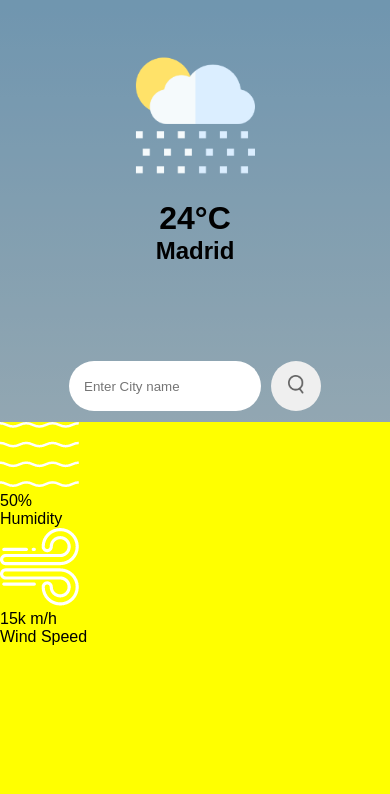
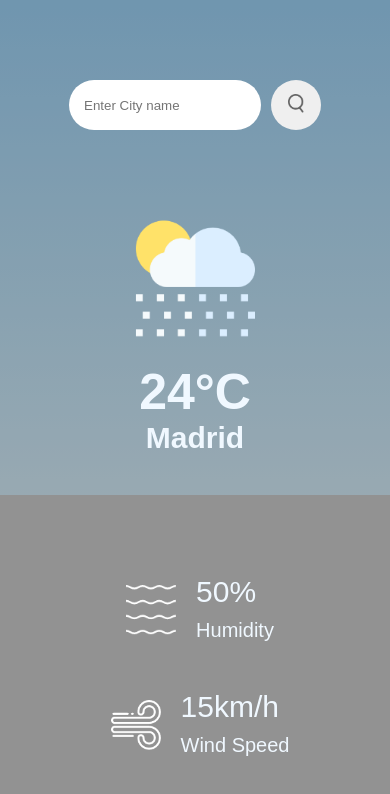
Before and after one commit to Nikola-kl/Simple-Weather-App, a plain HTML site: page index.html in a window 390 px wide. Drawn offline with Linux system fonts and the light colour scheme.

Commit message:
Design changes/responsiveness

```diff
--- a/index.html
+++ b/index.html
@@ -19,27 +19,28 @@
                 <input class="inputField" type="text" placeholder="Enter City name">
                 <button><img src="Img/search.png" alt=""></button>
             </div>
+
         </div>
         <div class="BottomContainer">
-            <div class="card"></div>
-            <div class="details">
+            <!-- <div class="card"></div> -->
+            <!-- <div class="details"> -->
                 <div class="col">
                     <img src="Img/humidity.png" alt="">
                         <div>
-                            <p class="humidity">50%</p>
+                            <p class="weather-text">50%</p>
                             <p>Humidity</p>
                         </div>
                 </div>
                 <div class="col">
                     <img src="Img/wind.png" alt="">
                         <div>
-                            <p class="wind">15k m/h</p>
+                            <p class="weather-text">15km/h</p>
                             <p>Wind Speed</p>
                         </div>
                 </div>
             </div>
         </div>
-    </div>
+    <!-- </div> -->
 </body>
 <script src="main.js"></script>
 </html>
--- a/style.css
+++ b/style.css
@@ -5,9 +5,15 @@
     font-family: Arial, Helvetica, sans-serif;
 }
 
+
+/*------------------TOP CONTAINER DESIGN ----------------*/
+
+
 body {
     background: linear-gradient(rgb(151, 204, 247), white);
     height: 100vh;
+    min-width: 290px;
+
 }
 
 .page-wrapper {
@@ -25,6 +31,7 @@ body {
     height: 100%;
     width: 100%;
     flex-wrap: wrap;
+    padding: 20px;
 }
 
 .UpperContainer .temperatureBox {
@@ -45,7 +52,9 @@ body {
     align-items: flex-start;
     /* margin: 50px; */
     padding-top: 50px;
+    padding-bottom: 35px;
     flex-shrink: 0;
+
 }
 
 .UpperContainer button {
@@ -77,13 +86,75 @@ body {
     border-width: 1px;
 }
 
+@media(max-width: 473px) {
+    .UpperContainer .inputFieldBox {
+        order: 1
+    }
+    .UpperContainer .temperatureBox {
+        order: 2;
+    }
+}
+
 .weather-icon {
     width: 170px;
-    margin-top: 30px;
+    margin-top: 18px;
 }
+
+
+.temp {
+    font-size: 50px;
+    /* font: 700; */
+    color: aliceblue;
+}
+
+.city {
+    font-size: 30px;
+    /* font: 300; */
+    color: aliceblue;
+}
+
+/* ----------   BOTTOM CONTAINER DESIGN -----------------*/
+
 
 .BottomContainer {
     position: relative;
     height: 100%;
-    background: yellow;
+    background: rgb(146, 146, 146);
+    display: flex;
+    justify-content: space-around;
+    /* height: 320px; */
+    height: 100%;
+    width: 100%;
+    flex-wrap: wrap;
+    flex-direction: row;
+    padding: 60px;
 }
+
+
+.col {
+    /* border: 2px solid black; */
+    max-width: 100%;
+    padding: 20px;
+    display: flex;
+    flex-wrap: wrap;
+
+}
+
+.col img {
+    width: 50px;
+    height: 50px;
+    margin: 10px;
+}
+
+.col p {
+    font-size: 20px;
+    font-weight: 500;
+    margin-left: 10px;
+    color: aliceblue;
+    white-space: nowrap;
+}
+
+.col .weather-text {
+    font-size: 30px;
+    margin-bottom: 10px;
+}
```
